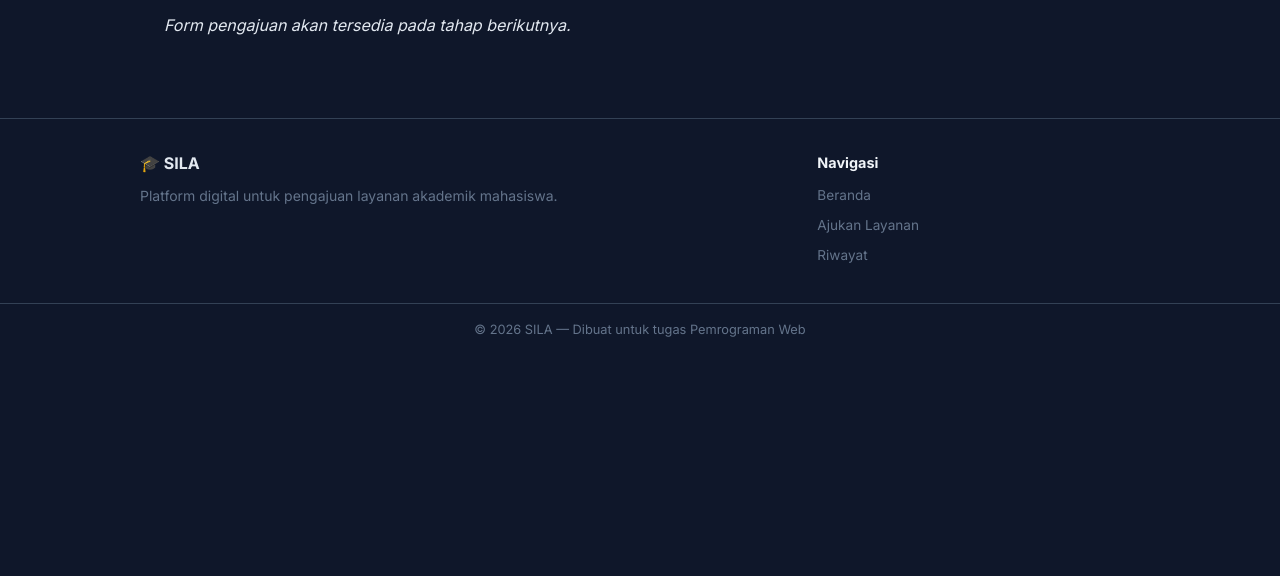
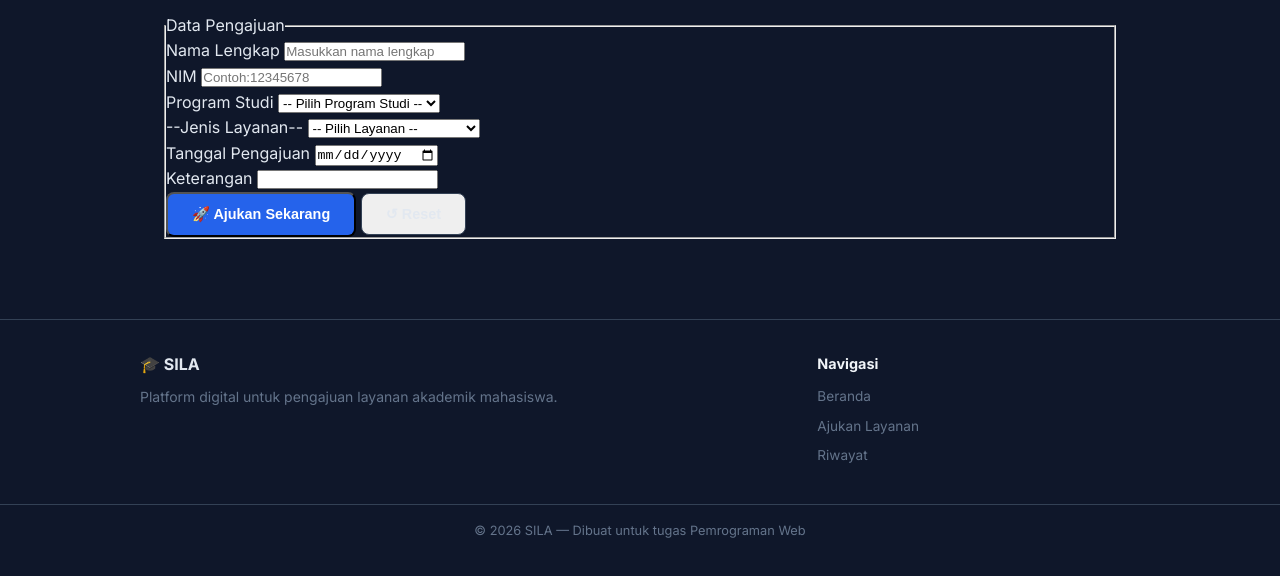
Before and after one commit to narayani00/silaAPG, a plain HTML site: page layanan.html in a window 1280 px wide. Shown: the part 194-770 px from the top of the page. Drawn offline with Linux system fonts and the light colour scheme.

Commit message:
Form M10

```diff
--- a/layanan.html
+++ b/layanan.html
@@ -38,7 +38,77 @@
             <div class="container">
                 <h1>Ajukan Layanan Akademik</h1>
                 <p class="section-desc">Lengkapi form di bawah untuk mengajukan layanan akademik Anda.</p>
-                <p><em>Form pengajuan akan tersedia pada tahap berikutnya.</em></p>
+
+                <!-- M10 FORMS -->
+                <!-- Nama lengkap, NIM, Program studi, Jenis Layanan, tanggal pengajuan, keterangan -->
+
+                <!-- AWAL FORM -->
+                 <form action="#" target="_blank" method="post">
+                    <fieldset>
+                        <legend>Data Pengajuan</legend>
+
+                        <!-- Input nama lengkap -->
+                        <div>
+                            <label for="nama">Nama Lengkap</label>
+                            <input type="text" id="nama" name="nama" placeholder="Masukkan nama lengkap" required>
+                        </div>
+
+                         <!-- NIM dan Program Studi-->
+                        <!-- NIM -->
+                        <div class="form-row">
+                            <div class="form-group">
+                                <label for="nim">NIM</label>
+                                <input type="text" id="nim" name="nim" placeholder="Contoh:12345678" maxlength="8" required>
+                        </div>
+
+                        <div class="form-group">
+                            <label for="prodi">Program Studi</label>
+                            <select id="prodi" name="prodi" required>
+                                <option value="">-- Pilih Program Studi --</option>
+                                <option value="Sistem Informasi">Sistem Informasi</option>
+                                <option value="Teknik Informatika">Teknik Informatika</option>
+                                <option value="Teknologi Informasi">Teknologi Informasi</option>
+                                <option value="Manajemen">Manajemen</option>
+                                <option value="Akuntansi">Akuntansi</option>
+                            </select>
+                        </div>
+
+                        <!-- Jenis Layanan dan Tanggal -->
+                        <div>
+                            <div class="form-row">
+                                <div class="form-group">
+                                    <label for="jenis">--Jenis Layanan--</label>
+                                    <select id="jenis" name="jenis" required>
+                                        <option value="">-- Pilih Layanan --</option>
+                                        <option value="SKA">SKA — Surat Aktif Kuliah</option>
+                                        <option value="CAK">CAK — Cuti Akademik</option>
+                                        <option value="TNM">TNM — Transkrip Nilai</option>
+                                        <option value="PDA">PDA — Perubahan Data</option>
+                                    </select>
+                                </div>
+                            </div>
+
+                        <!-- Tanggal -->
+                            <div class="form-group">
+                                <label for="tanggal">Tanggal Pengajuan</label>
+                                <input type="date" id="tanggal" name="tanggal" required>
+                            </div>
+
+                        <!-- Keterangan -->
+                            <div class="form-group">
+                                <label for="keterangan">Keterangan</label>
+                                <input type="text">
+
+                            </div>
+
+                            <div class="form-actions">
+                                <button type="submit" class="btn btn-primary">🚀 Ajukan Sekarang</button>
+                                 <button type="reset" class="btn btn-outline">↺ Reset</button>
+                            </div>
+                        </div>
+                    </fieldset>
+                 </form>
+                <!-- AKHIR FORM -->
             </div>
         </section>
     </main>
```
